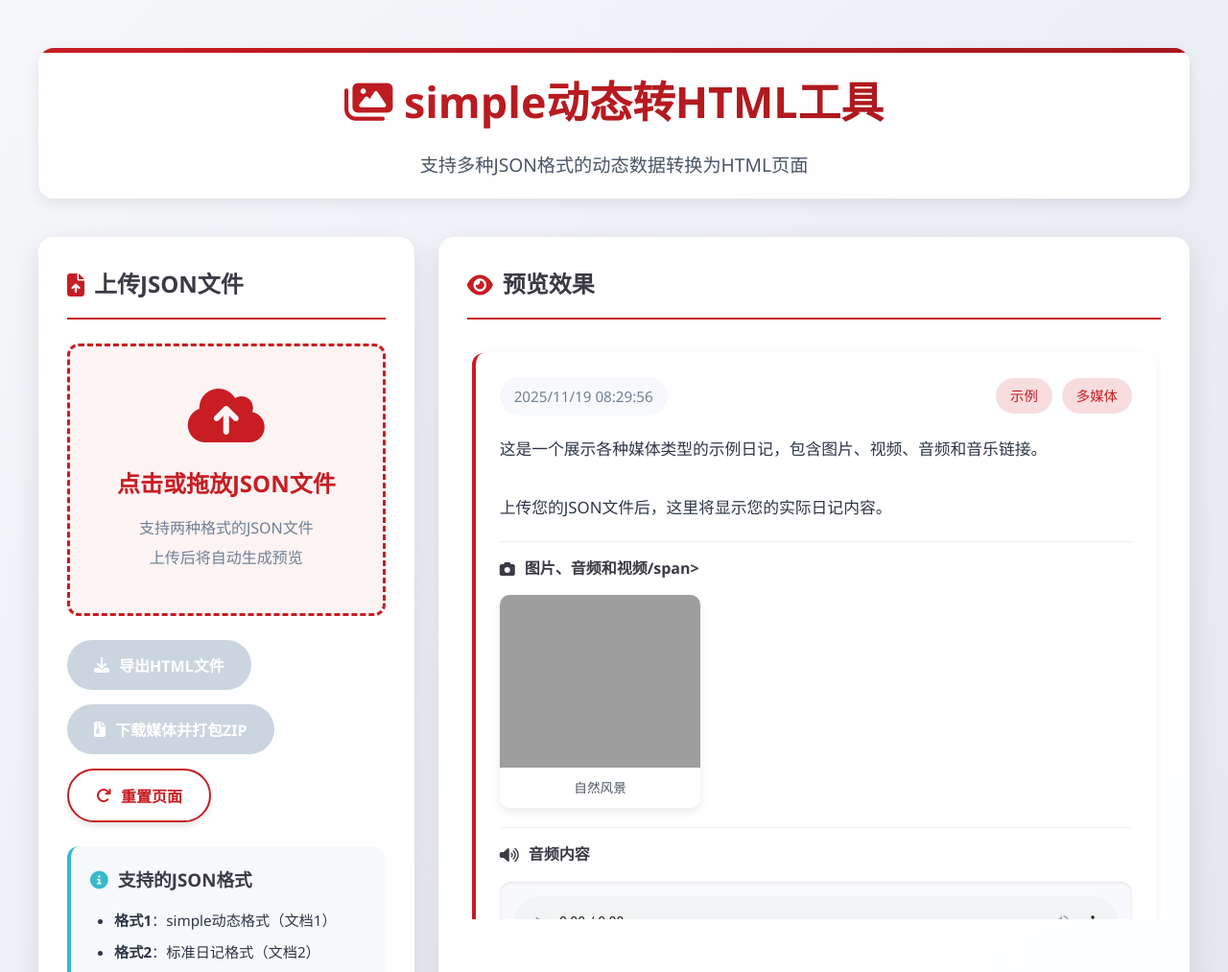
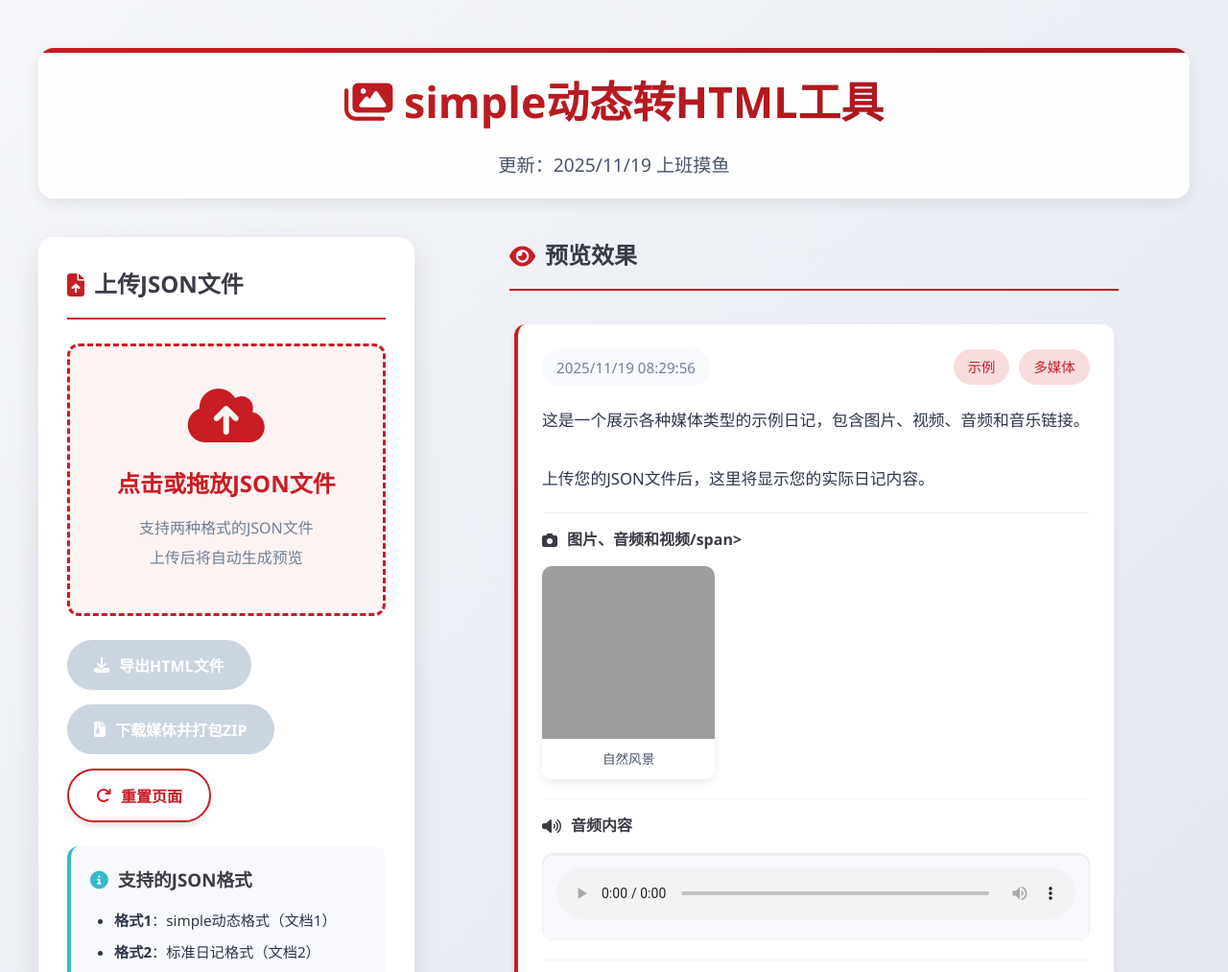
Before and after one commit to SNHJLOL/simpleee, a plain HTML site: page index.html in a window 1280 px wide. Shown: the top 1013 px of the page at 96% size. Drawn offline with nearby package versions, Linux system fonts and the light colour scheme; grey boxes are pictures that could not be loaded.

Commit message:
Add files via upload

```diff
--- a/index.html
+++ b/index.html
@@ -213,7 +213,7 @@
         .diary-container {
             display: grid;
             gap: 25px;
-            max-height: 75vh;
+            max-height: 100%;
             overflow-y: auto;
             padding: 10px 5px;
         }
@@ -589,7 +589,7 @@
     <div class="container">
         <header>
             <h1><i class="fas fa-images"></i> simple动态转HTML工具</h1>
-            <p>支持多种JSON格式的动态数据转换为HTML页面</p>
+            <p>更新：2025/11/19 上班摸鱼</p>
         </header>
 
         <div class="app-container">
@@ -630,7 +630,7 @@
                 </div>
             </div>
 
-            <div class="panel">
+            <div class="container">
                 <h2 class="section-title"><i class="fas fa-eye"></i> 预览效果</h2>
                 <div class="diary-container" id="diaryContainer">
                     <!-- 示例条目 -->
```
